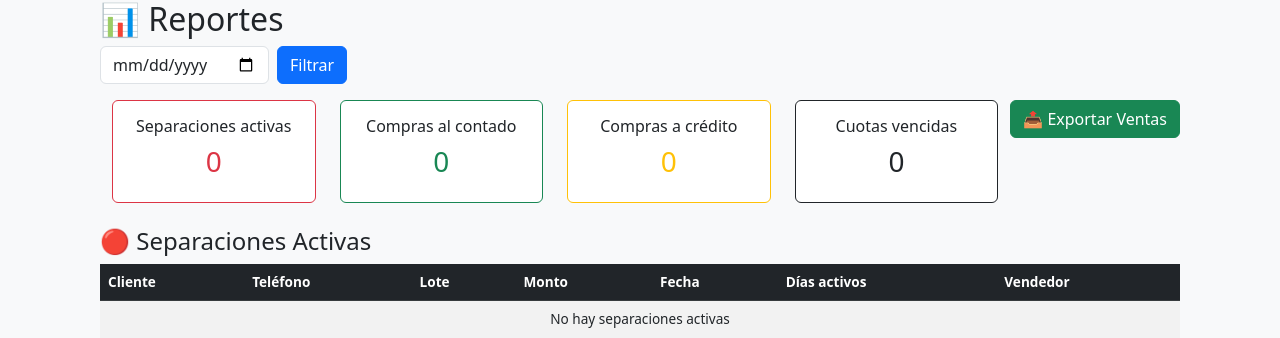
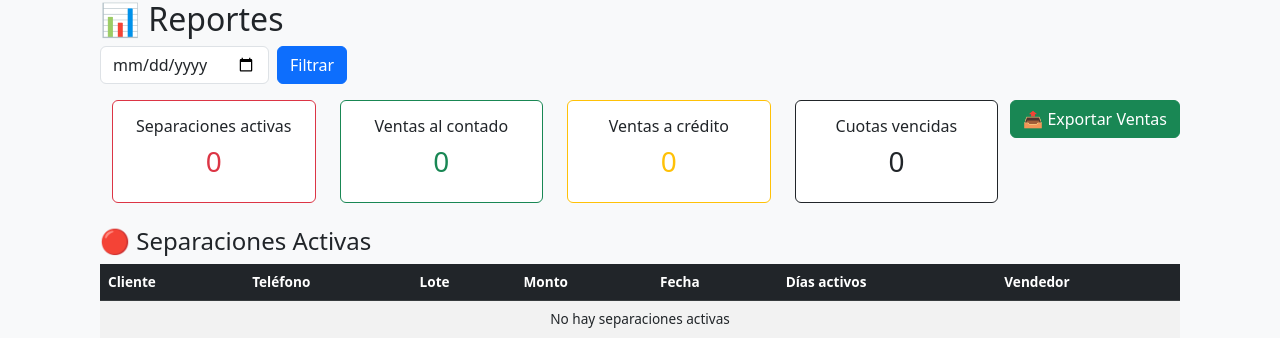
Before and after one commit to beli240392-maker/Hello_world, a Flask app: template templates/reportes.html in a window 1280 px wide. Shown: the top 338 px of the page. Run offline with Flask 3, Linux system fonts and the light colour scheme; the template is opened without the code that fills it, so the values that code supplies are empty.

Commit message:
Modificar reportes

```diff
--- a/templates/reportes.html
+++ b/templates/reportes.html
@@ -23,7 +23,7 @@
   <div class="col-md-3">
     <div class="card border-success">
       <div class="card-body">
-        <h6 class="card-title">Compras al contado</h6>
+        <h6 class="card-title">Ventas al contado</h6>
         <h3 class="text-success">{{ compras_contado|length }}</h3>
       </div>
     </div>
@@ -31,7 +31,7 @@
   <div class="col-md-3">
     <div class="card border-warning">
       <div class="card-body">
-        <h6 class="card-title">Compras a crédito</h6>
+        <h6 class="card-title">Ventas a crédito</h6>
         <h3 class="text-warning">{{ compras_credito|length }}</h3>
       </div>
     </div>
```
